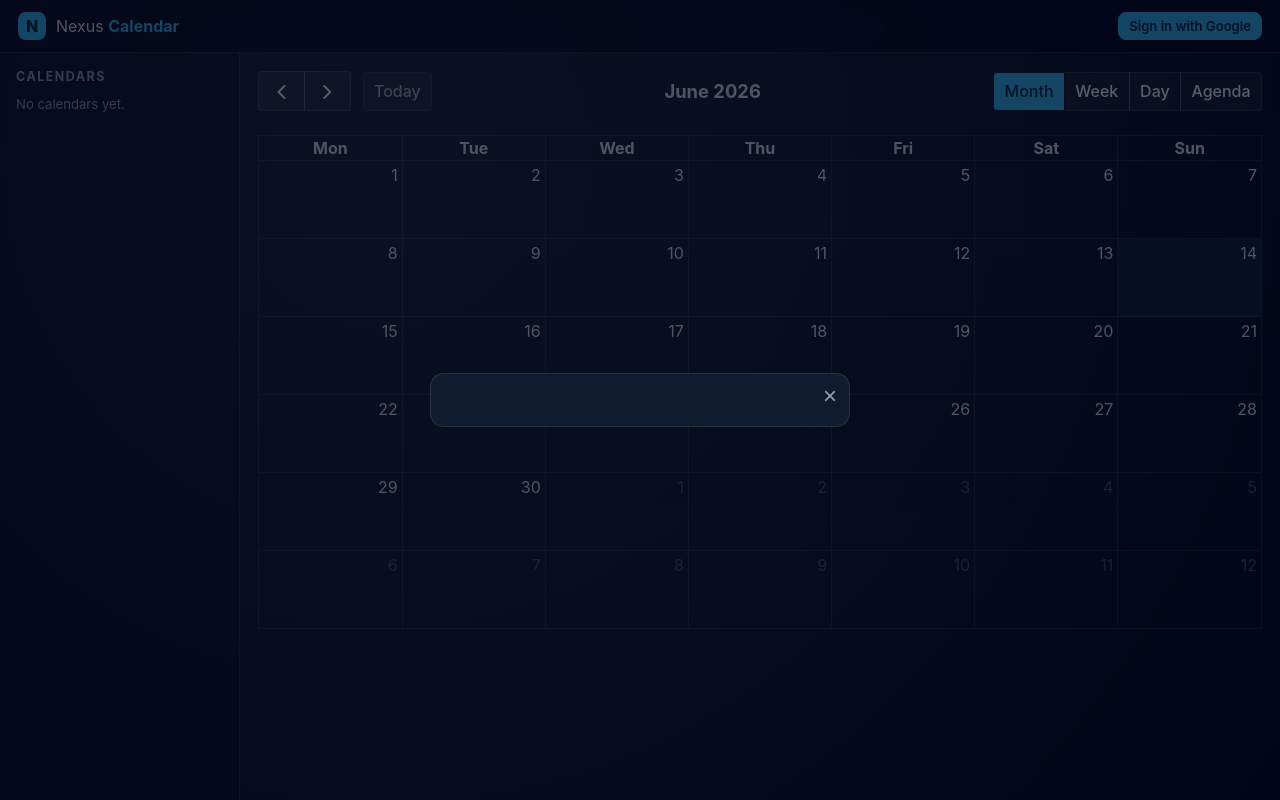
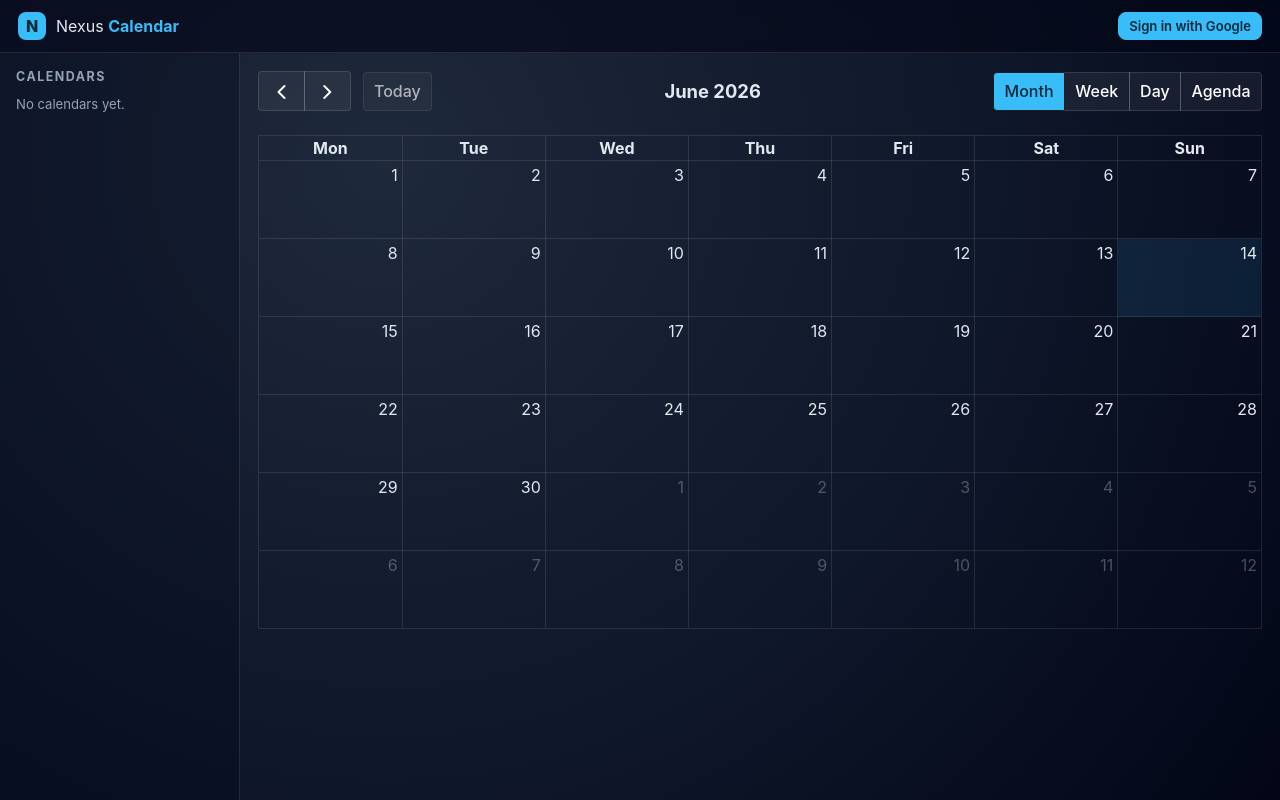
Before and after one commit to smikees/nexus-calendar, a PHP site: page / in a window 1280 px wide. Run offline with PHP 8.4, Linux system fonts and the light colour scheme; data that the repository does not hold is empty.

Commit message:
Fix: event modal must stay hidden on load (hidden attr vs .modal display)

```diff
--- a/assets/app.css
+++ b/assets/app.css
@@ -73,6 +73,7 @@ body {
 .muted { color: var(--muted); }
 .small { font-size: .82rem; }
 
+.modal[hidden] { display: none; }
 .modal { position: fixed; inset: 0; background: rgba(2,6,23,0.65); display: grid; place-items: center;
   z-index: 50; padding: 20px; }
 .modal-card { position: relative; width: 100%; max-width: 420px; background: #0f1b2e;
```
